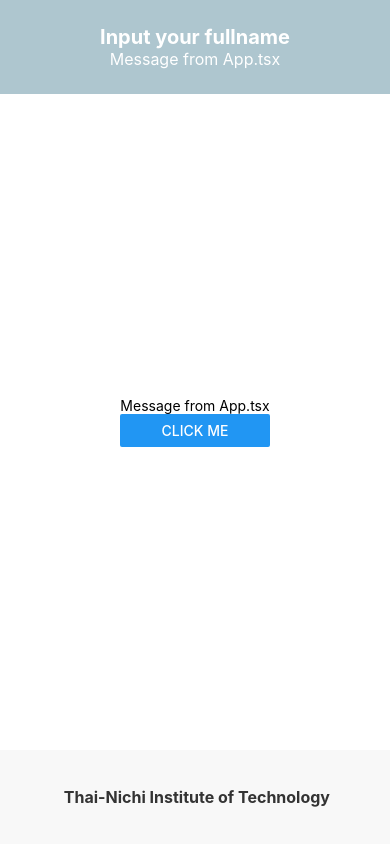
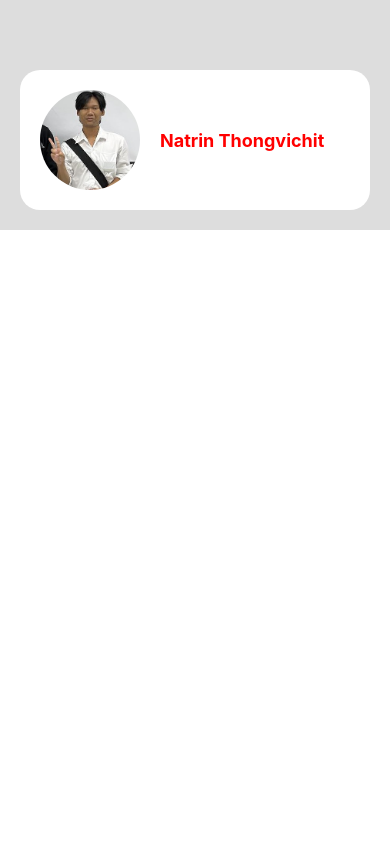
Before and after one commit to NatrinT/TNIreactNative, a React Native app: screen / in a window 390 px wide. Built offline with nearby package versions, Linux system fonts and the light colour scheme.

Commit message:
Practice1_Ch04_ReactHook

```diff
--- a/App.tsx
+++ b/App.tsx
@@ -1,25 +1,18 @@
-import { StyleSheet, Text, View } from 'react-native'
+import { StyleSheet , View, Text } from 'react-native'
 import React from 'react'
-import { StatusBar } from "expo-status-bar";
-import AppHeader from './components/AppHeader'
-import AppFooter from './components/AppFooter'
-import Content from './components/Content'
+import ProfileScreen from './components/ProfileScreen'
 
-const App = () => {
+const App = ():React.JSX.Element => {
   return (
     <View style={styles.container}>
-      <AppHeader title={"Input your fullname"}/>
-      <Content title={"Message from App.tsx"} name={"Natrin Thongvichit"}/>
-      <AppFooter title={" Thai-Nichi Institute of Technology"}/>
-      <StatusBar style="auto" />
+      <ProfileScreen/>
     </View>
   )
 }
-
 export default App
 
 const styles = StyleSheet.create({
   container:{
-    flex:1,
+    flex:1
   }
 })
--- /dev/null
+++ b/components/ProfileScreen.tsx
@@ -0,0 +1,47 @@
+import { StyleSheet, Text, View, Image } from "react-native";
+import React from "react";
+import styles from "../styles/styles";
+
+const ProfileScreen = (): React.JSX.Element => {
+  return (
+    <View style={styles.container}>
+      <View style={styles.profileContainer}>
+        <Image source={require("../assets/phatrakenglish.jpg")} style={styles.profileImg}/>
+        <Text style={styles.profileName}>Natrin Thongvichit</Text>
+      </View>
+    </View>
+  );
+};
+
+export default ProfileScreen;
+
+// const styles = StyleSheet.create({
+//   container: {
+//     alignItems: "center",
+//     padding: 20,
+//     backgroundColor: "#dddddd",
+//   },
+//   profileImg: {
+//     borderRadius: 50,
+//     width: 100,
+//     height: 100,
+//     marginRight: 20,
+//   },
+//   profileContainer:{
+//     flexDirection:"row",
+//     alignItems: "center",
+//     width:'100%',
+//     padding:20,
+//     borderRadius:20,
+//     backgroundColor:'white',
+//     elevation:5,
+//     marginTop:50,
+//     // borderWidth: 1,
+//     // borderColor: "red",
+//   },
+//   profileName:{
+//     fontSize:18,
+//     color:'red',
+//     fontWeight:'bold'
+//   }
+// });
--- /dev/null
+++ b/styles/styles.ts
@@ -0,0 +1,32 @@
+import { StyleSheet } from 'react-native'
+
+export default StyleSheet.create({
+    container: {
+        alignItems: "center",
+        padding: 20,
+        backgroundColor: "#dddddd",
+      },
+      profileImg: {
+        borderRadius: 50,
+        width: 100,
+        height: 100,
+        marginRight: 20,
+      },
+      profileContainer:{
+        flexDirection:"row",
+        alignItems: "center",
+        width:'100%',
+        padding:20,
+        borderRadius:20,
+        backgroundColor:'white',
+        elevation:5,
+        marginTop:50,
+        // borderWidth: 1,
+        // borderColor: "red",
+      },
+      profileName:{
+        fontSize:18,
+        color:'red',
+        fontWeight:'bold'
+      }
+})
```
Also changed, not shown: App1.tsx (added, +25 -0 lines), assets/getstudentimage.jpg (added), assets/phatrakenglish.jpg (added).
